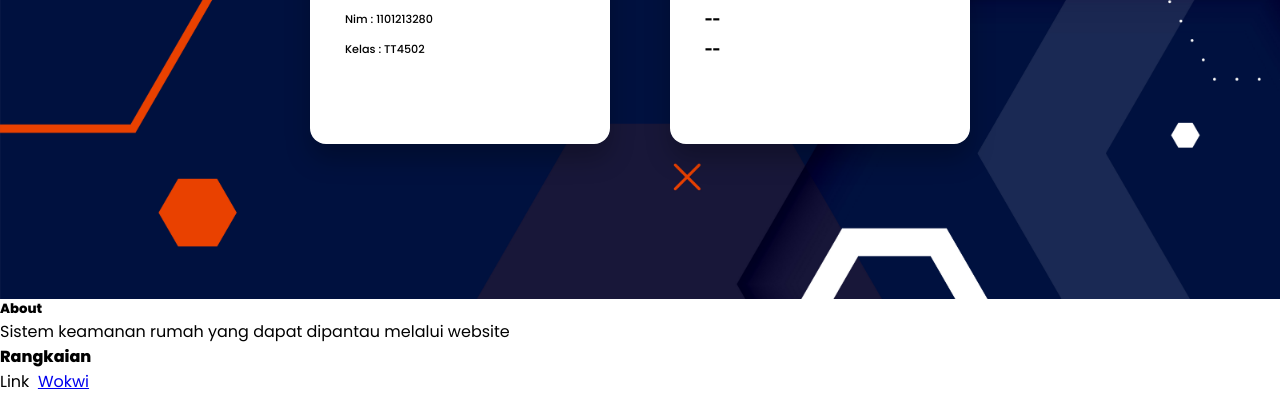
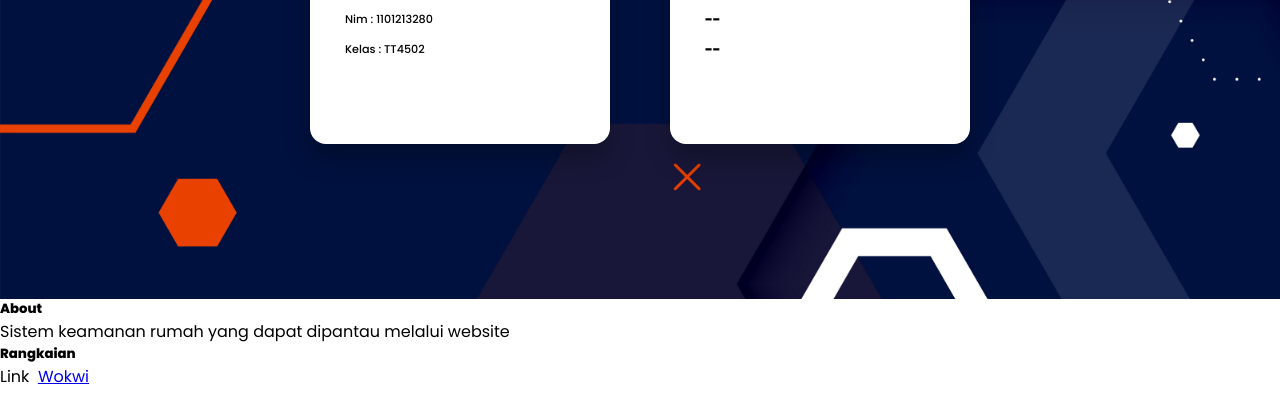
Before and after one commit to Hazmanwryd/WasteWizard_Final, a website: page public/index.html in a window 1280 px wide. Shown: the part 501-895 px from the top of the page. Drawn offline with nearby package versions, Linux system fonts and the light colour scheme; no server answers.

Commit message:
Update index.html

```diff
--- a/public/index.html
+++ b/public/index.html
@@ -48,7 +48,7 @@
                   <footer class="w3-container w3-theme-dark w3-padding-16">
                     <h5> About </h5>
                     <p> Sistem keamanan rumah yang dapat dipantau melalui website</p>
-                    <h4>Rangkaian</h5>
+                    <h5>Rangkaian</h5>
                     <p>Link  <a href="https://wokwi.com/projects/358528952903257089" target="_blank">Wokwi</a></p>
                   </footer>
 
```
